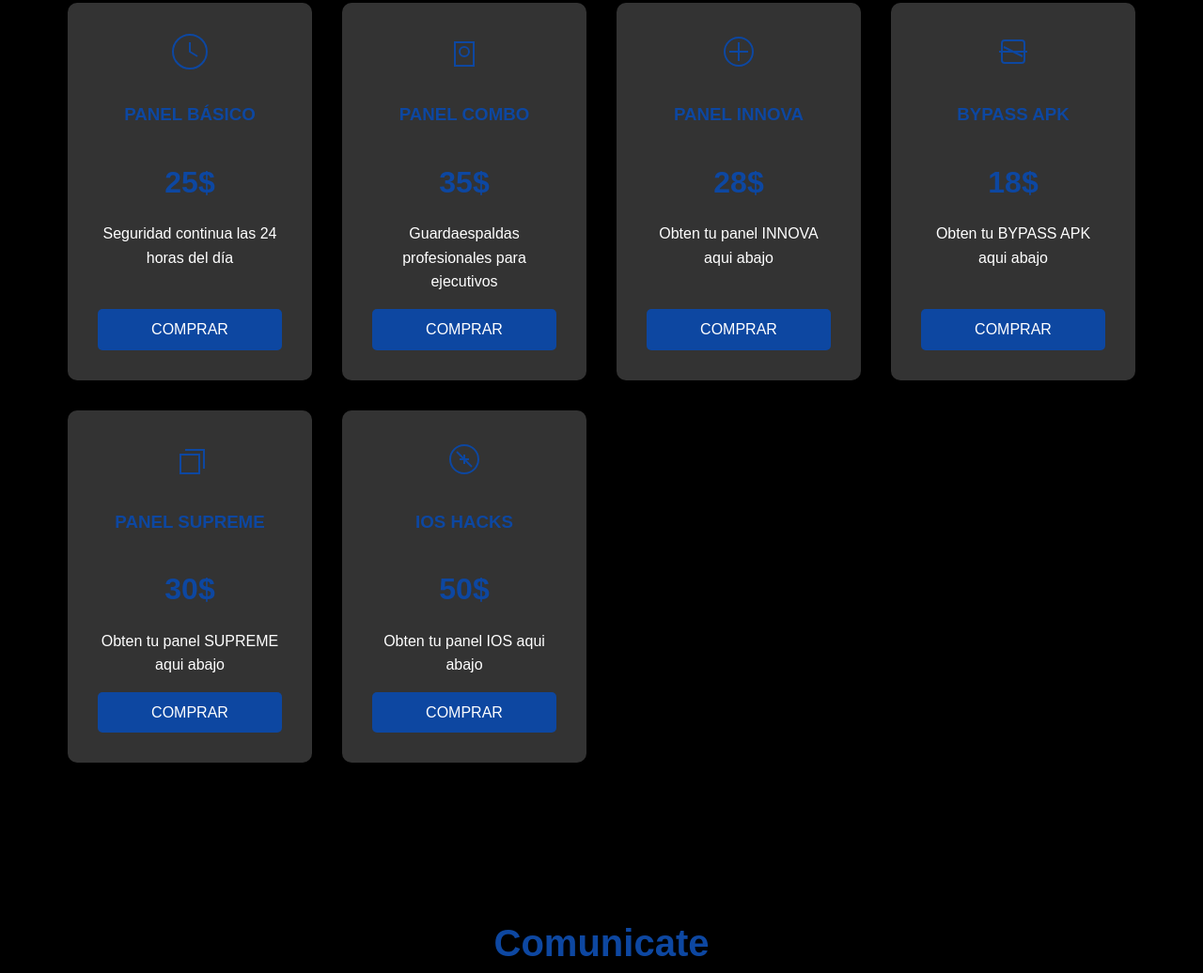
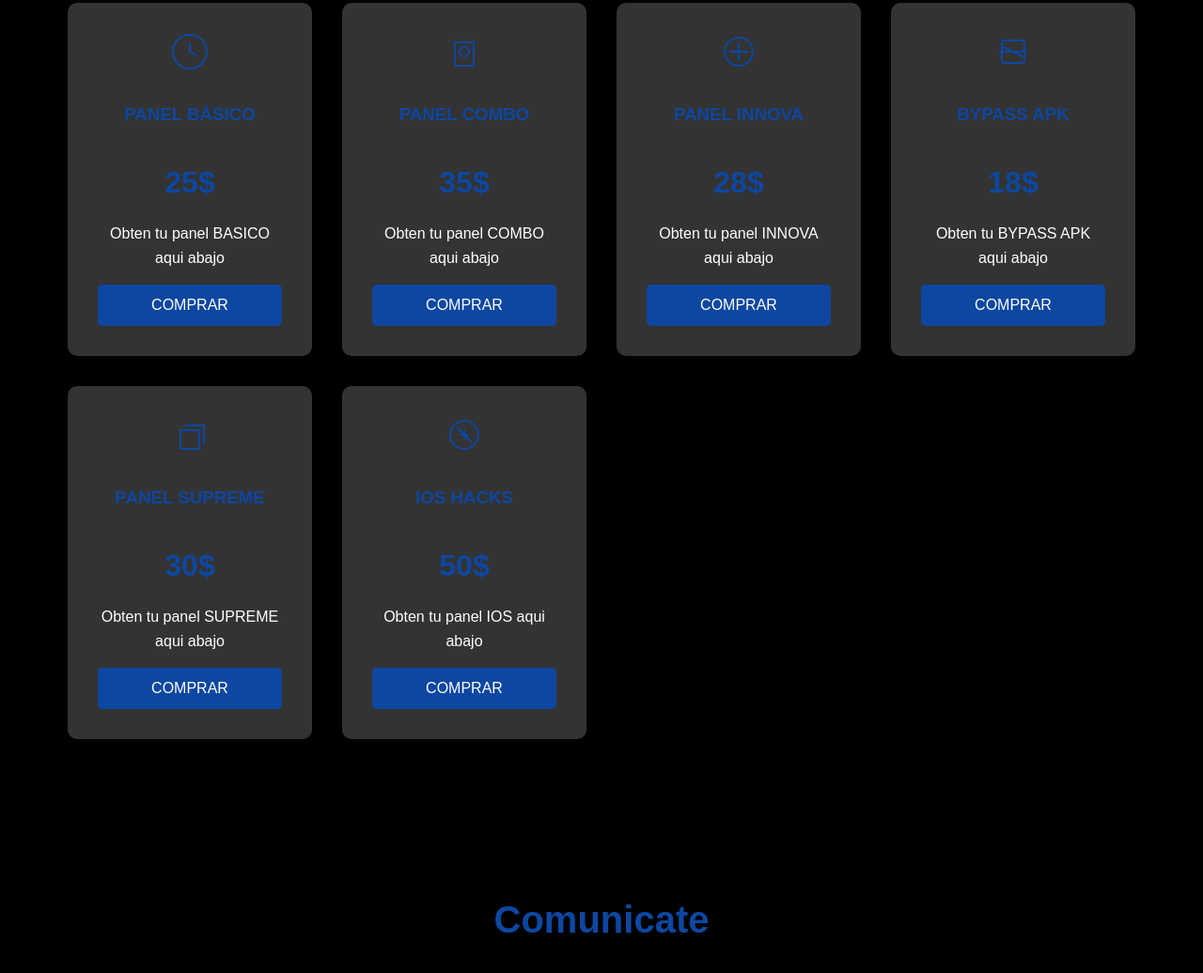
Before and after one commit to hrvippage/HR-VIP-SECURE, a plain HTML site: page index.html in a window 1280 px wide. Shown: the part 989-2025 px from the top of the page at 94% size. Drawn offline with nearby package versions, Linux system fonts and the light colour scheme.

Commit message:
Update index.html

```diff
--- a/index.html
+++ b/index.html
@@ -44,7 +44,7 @@
           </div>
           <h3>PANEL BÁSICO</h3>
           <p class="price">25$</p>
-          <p>Seguridad continua las 24 horas del día</p>
+          <p>Obten tu panel BASICO aqui abajo</p>
           <button class="buy-button">COMPRAR</button>
         </div>
         <div class="service-card">
@@ -56,7 +56,7 @@
           </div>
           <h3>PANEL COMBO</h3>
           <p class="price">35$</p>
-          <p>Guardaespaldas profesionales para ejecutivos</p>
+          <p>Obten tu panel COMBO aqui abajo</p>
           <button class="buy-button">COMPRAR</button>
         </div>
         <div class="service-card">
```
